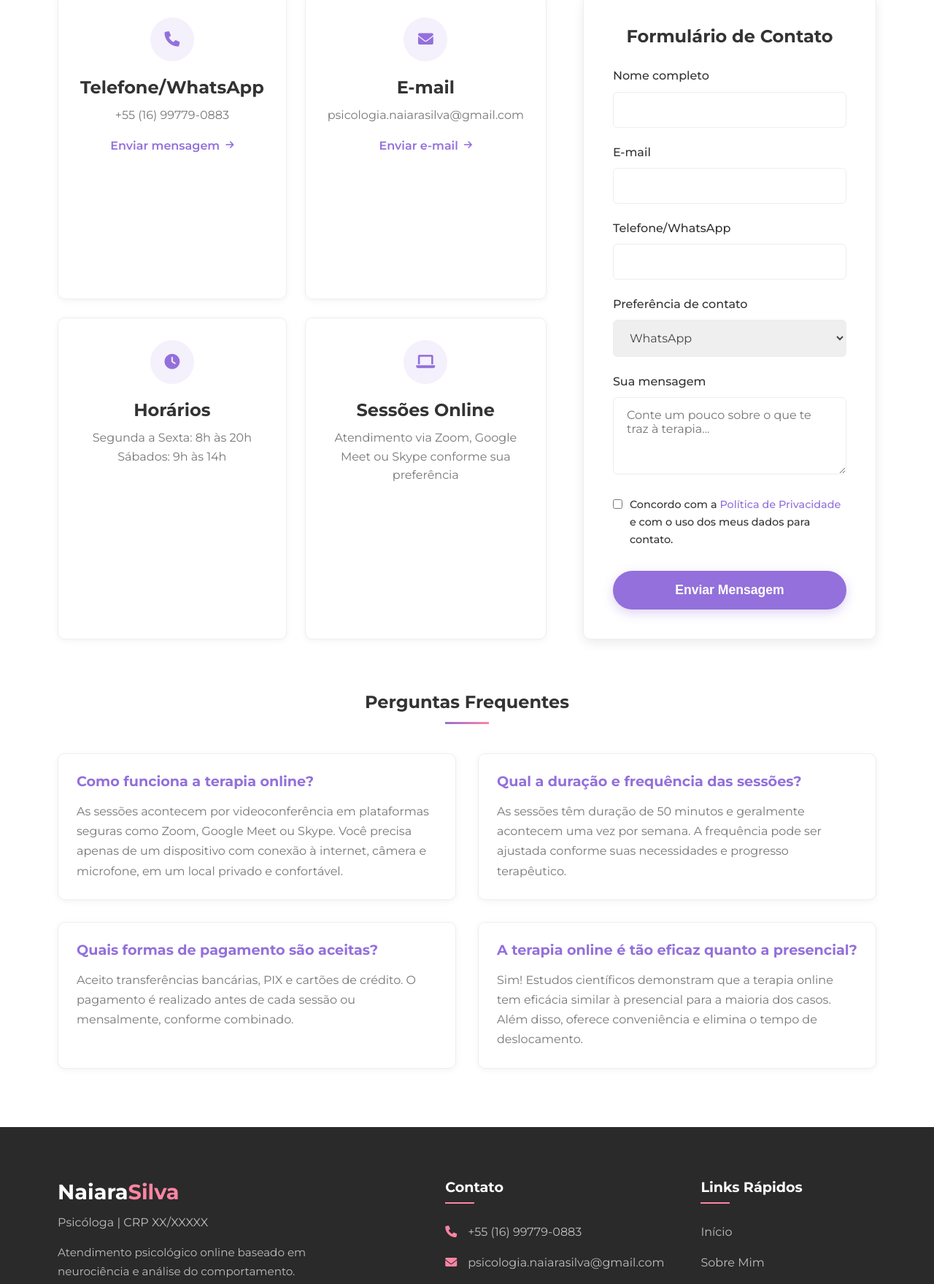
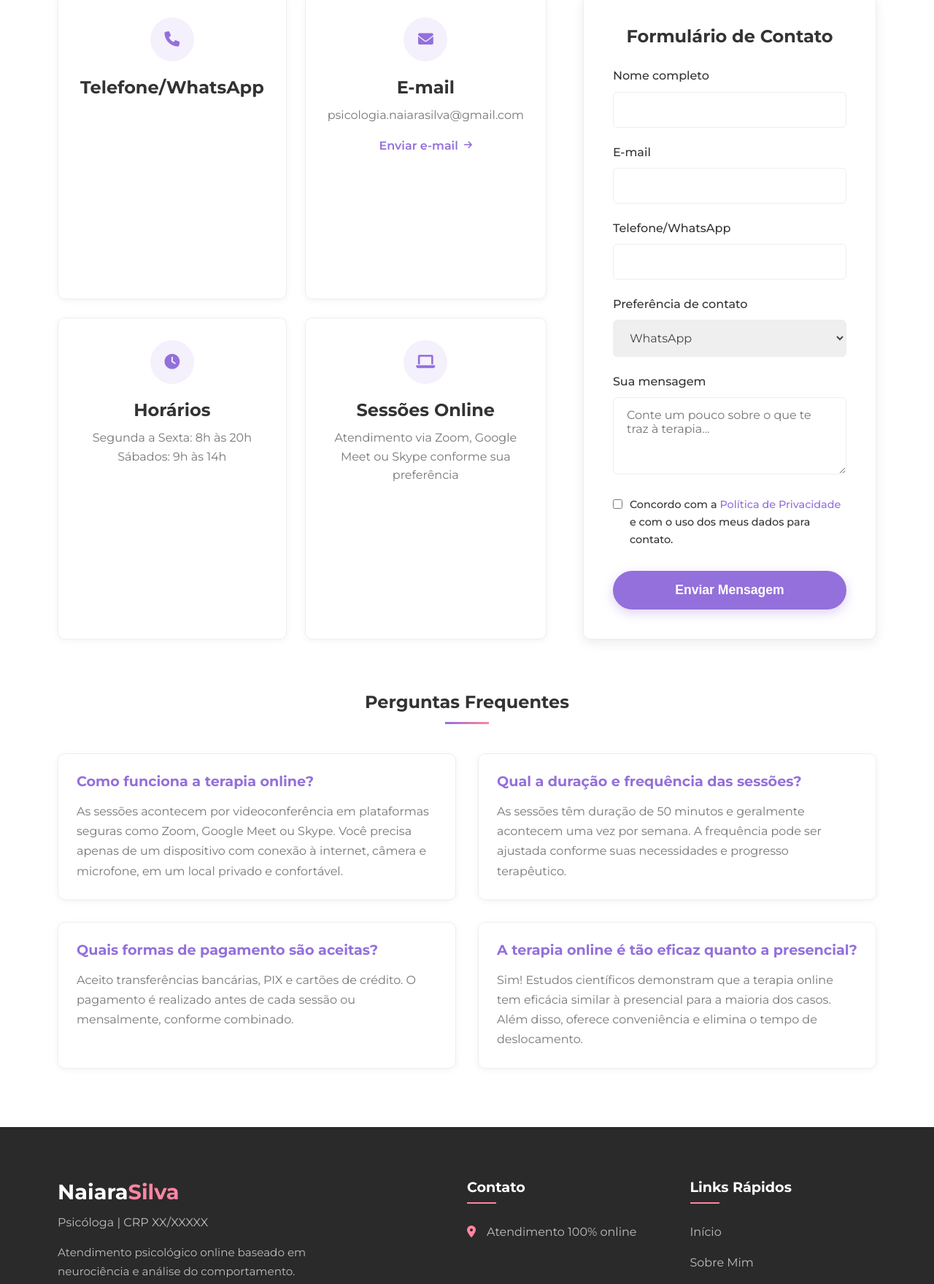
Before and after one commit to naiara-silva/naiara-silva.github.io, a plain HTML site: page contato.html in a window 1280 px wide. Shown: the part 528-2287 px from the top of the page at 73% size. Drawn offline with Linux system fonts and the light colour scheme.

Commit message:
Add files via upload

```diff
--- a/contato.html
+++ b/contato.html
@@ -60,8 +60,8 @@
                     <div class="contact-card">
                         <div class="contact-icon"><i class="fas fa-phone"></i></div>
                         <h3>Telefone/WhatsApp</h3>
-                        <p>+55 (16) 99779-0883</p>
-                        <a href="https://wa.me/5516997790883" class="contact-link" target="_blank">Enviar mensagem <i class="fas fa-arrow-right"></i></a>
+                        <!-- <p>+55 (16) 99779-0883</p> -->
+                        <!-- <a href="https://wa.me/5516997790883" class="contact-link" target="_blank">Enviar mensagem <i class="fas fa-arrow-right"></i></a> -->
                     </div>
                     <div class="contact-card">
                         <div class="contact-icon"><i class="fas fa-envelope"></i></div>
@@ -160,8 +160,8 @@
                 <div class="footer-contact">
                     <h4>Contato</h4>
                     <ul>
-                        <li><i class="fas fa-phone"></i> +55 (16) 99779-0883</li>
-                        <li><i class="fas fa-envelope"></i> psicologia.naiarasilva@gmail.com</li>
+                        <!-- <li><i class="fas fa-phone"></i> +55 (16) 99779-0883</li>
+                        <li><i class="fas fa-envelope"></i> psicologia.naiarasilva@gmail.com</li> -->
                         <li><i class="fas fa-map-marker-alt"></i> Atendimento 100% online</li>
                     </ul>
                 </div>
```
Also changed, not shown: index.html (+2 -2 lines), sobre.html (+2 -2 lines).
